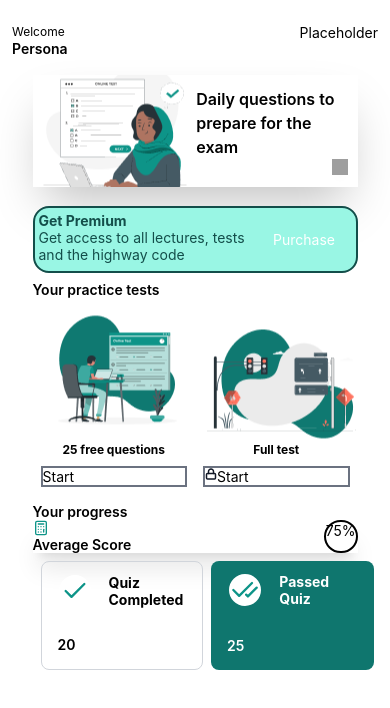
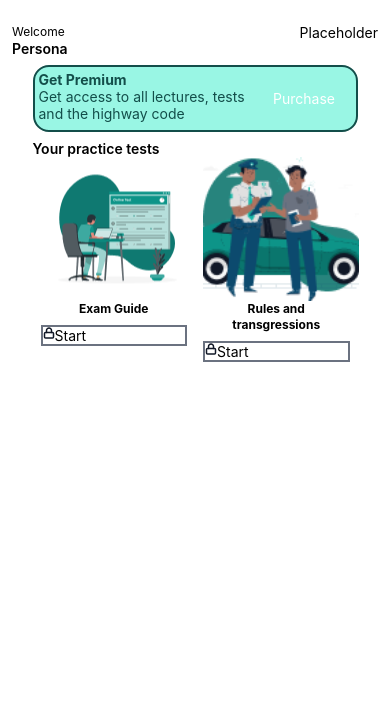
Before and after one commit to CelioJoaquimCumba/InaMova, a React Native app: screen / in a window 390 px wide. Shown: the top 708 px of the page. Built offline with nearby package versions, Linux system fonts and the light colour scheme; grey boxes are pictures that could not be loaded.

Commit message:
Workin on Learn

```diff
--- a/App.tsx
+++ b/App.tsx
@@ -8,6 +8,7 @@ import { Login } from './src/pages/login';
 import { Main } from './src/pages/main';
 import { NavigationContainer } from '@react-navigation/native';
 import { Test } from './src/pages/main/Test';
+import { Learn } from './src/pages/main/Learn';
 
 
 NativeWindStyleSheet.setOutput({
@@ -23,7 +24,7 @@ export default function App() {
     <NavigationContainer>
       <SafeAreaView>
         <View className=" w-screen h-screen min-h-full flex pt-4">
-          <Test/>
+          <Learn/>
         </View>
       </SafeAreaView>
     </NavigationContainer>
--- a/src/pages/main/Learn.tsx
+++ b/src/pages/main/Learn.tsx
@@ -1,8 +1,41 @@
-import { Text } from "react-native"
+import { FlatList, Image, Text, View } from "react-native"
 import React from "react"
+import { AcquirePremium, TestExamContainer, TopBarContainer } from "../../components/molecules"
+import { icons, images } from "../../../constants"
+import { Button } from "../../components/atoms"
 
 export const Learn = () => {
     return(
-        <Text>Learn</Text>
+        <View className="w-screen h-screen py-6">
+      {/* topBar */}
+      <TopBarContainer username="Persona"/>
+
+            {/* acquirePremium */}
+            <AcquirePremium />
+
+
+
+      <View className="w-full flex flex-column items-center mt-2 h-auto ">
+        <View className="w-5/6">
+          <Text className="font-[600]">Your practice tests</Text>
+        </View>
+        <View className="w-5/6 h-auto flex flex-row   ">
+          <TestExamContainer
+            imgSrc={images.onlineTest}
+            title="Exam Guide"
+            btnTitle="Start"
+            icon={icons.lock}
+          />
+          <TestExamContainer
+            imgSrc={images.way}
+            title="Rules and transgressions"
+            btnTitle="Start"
+            icon={icons.lock}
+          />
+        </View>
+      </View>
+
+
+    </View>
     )
 }
```
